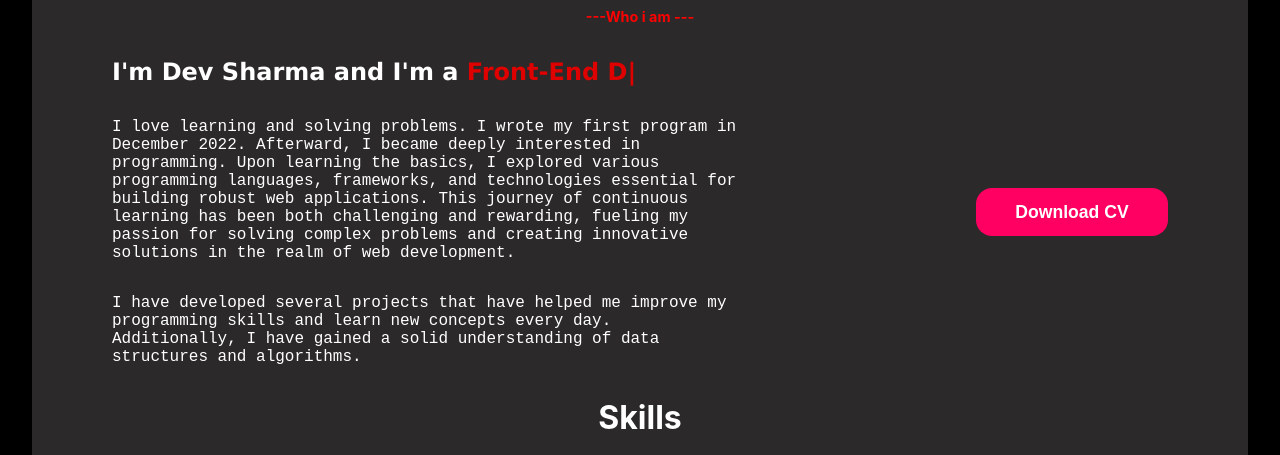
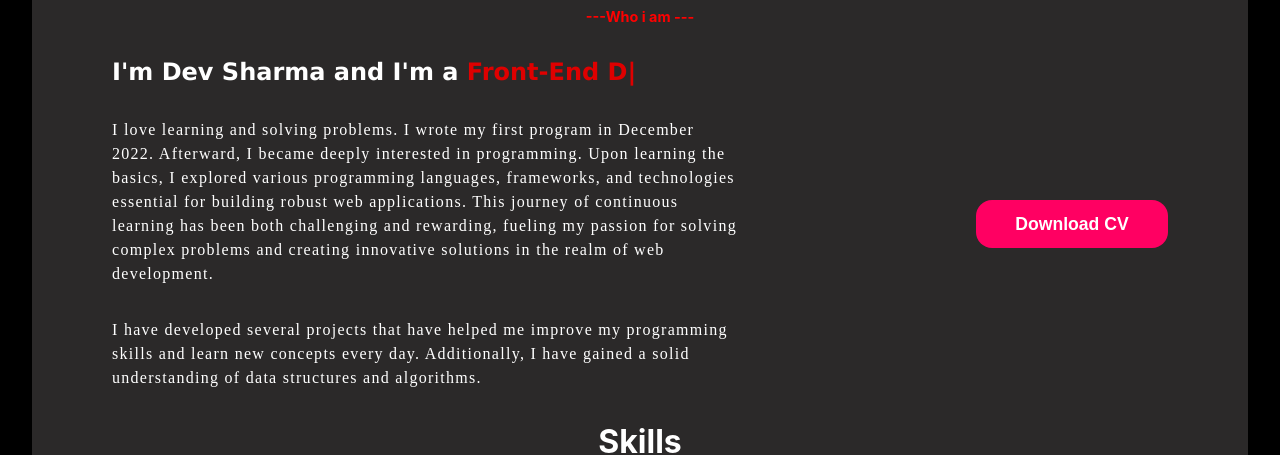
Before and after one commit to devsharma2208/devsharma-personalportfolio, a React (Create React App) app: page / in a window 1280 px wide. Shown: the part 1145-1600 px from the top of the page. Built offline with nearby package versions, Linux system fonts and the light colour scheme.

Commit message:
change font size

```diff
--- a/src/Components/AboutMe/Aboutme.css
+++ b/src/Components/AboutMe/Aboutme.css
@@ -18,7 +18,9 @@
     > p {
       margin-top: 2rem;
       width: 49vw;
-      font-family: "Courier New", Courier, monospace;
+      font-family: __Inter_aaf875, __Inter_Fallback_aaf875;
+      line-height: 1.5rem;
+      letter-spacing: 0.08rem;
     }
   }
   > button {
--- a/src/Components/Header/Header.jsx
+++ b/src/Components/Header/Header.jsx
@@ -31,6 +31,7 @@ const Header = () => {
       variants={{
         visible: { y: 0 },
         hidden: { y: "-100%" },
+        behavior: "smooth",
       }}
       animate={hidden ? "hidden" : "visibel"}
       className="header"
```
